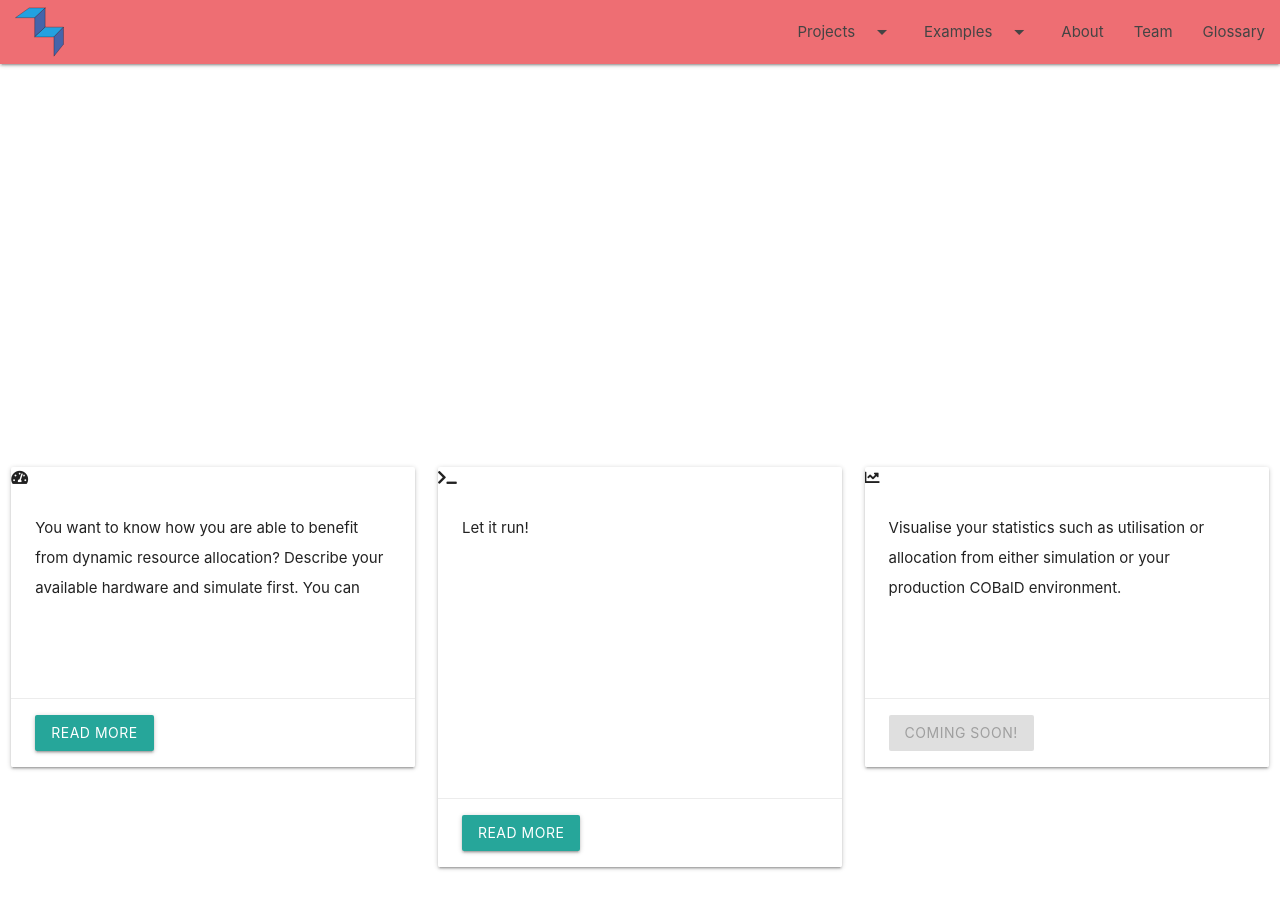
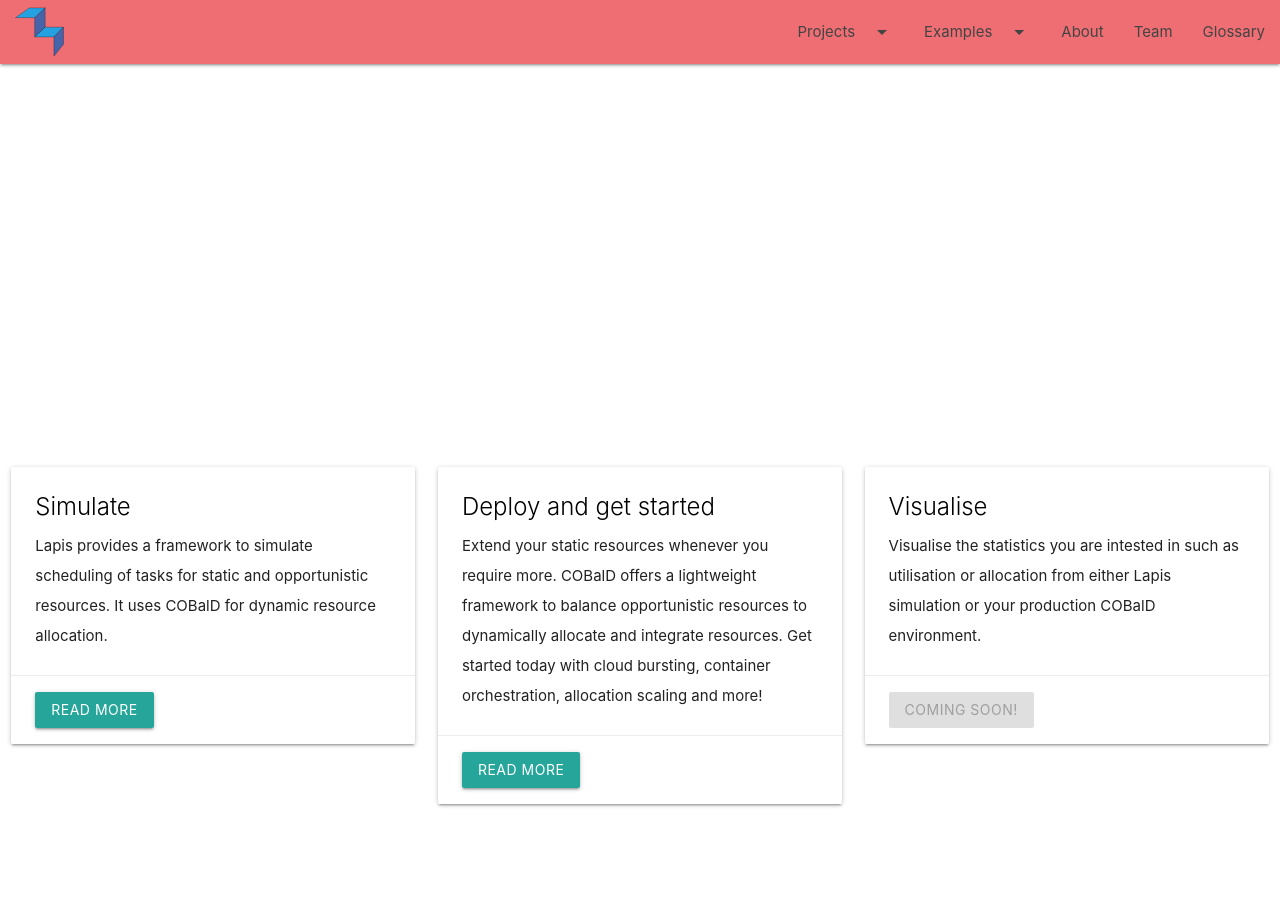
Before and after one commit to MatterMiners/matterminers.github.io, a Jekyll site: the page built from index.md, in a window 1280 px wide and 900 px high. Built offline with Jekyll 4.4.1, drawn with Linux system fonts in a browser that asks for light colours; nearby versions of some CDN libraries.

Commit message:
changed size of cards for project overview

```diff
--- a/_layouts/home.html
+++ b/_layouts/home.html
@@ -24,14 +24,11 @@
 <div class="section">
 	<div class="row">
 		<div class="col s12 m6 l4 push-m6">
-			<div class="card small hoverable">
-				<div class="card-image">
-					<i class="fas fa-tachometer-alt"></i>
+			<div class="card hoverable">
+				<div class="card-content">
 					<span class="card-title black-text">Simulate</span>
-				</div>
-				<div class="card-content">
 					<p>
-						You want to know how you are able to benefit from dynamic resource allocation? Describe your available hardware and simulate first. You can choose between static and dynamic resource utilisation to compare the different methods.
+						Lapis provides a framework to simulate scheduling of tasks for static and opportunistic resources. It uses COBalD for dynamic resource allocation.
 					</p>
 				</div>
 				<div class="card-action">
@@ -40,14 +37,11 @@
 			</div>
 		</div>
 		<div class="col s12 m6 l4 pull-m6">
-			<div class="card medium hoverable">
-				<div class="card-image">
-					<i class="fas fa-terminal"></i>
-					<span class="card-title black-text">Run</span>
-				</div>
+			<div class="card hoverable">
 				<div class="card-content">
+					<span class="card-title black-text">Deploy and get started</span>
 					<p>
-						Let it run!
+						Extend your static resources whenever you require more. COBalD offers a lightweight framework to balance opportunistic resources to dynamically allocate and integrate resources. Get started today with cloud bursting, container orchestration, allocation scaling and more!
 					</p>
 				</div>
 				<div class="card-action">
@@ -56,14 +50,11 @@
 			</div>
 		</div>
 		<div class="col s12 m6 l4">
-			<div class="card small hoverable">
-				<div class="card-image">
-					<i class="fas fa-chart-line"></i>
+			<div class="card hoverable">
+				<div class="card-content">
 					<span class="card-title black-text">Visualise</span>
-				</div>
-				<div class="card-content">
 					<p>
-						Visualise your statistics such as utilisation or allocation from either simulation or your production COBalD environment.
+						Visualise the statistics you are intested in such as utilisation or allocation from either Lapis simulation or your production COBalD environment.
 					</p>
 				</div>
 				<div class="card-action">
@@ -72,6 +63,10 @@
 			</div>
 		</div>
 	</div>
+</div>
+
+<div class="parallax-container">
+	<div class="parallax"><img src="{{site.parallax_image2}}" /></div>
 </div>
 
 <!-- actual contents of landing page -->
```
